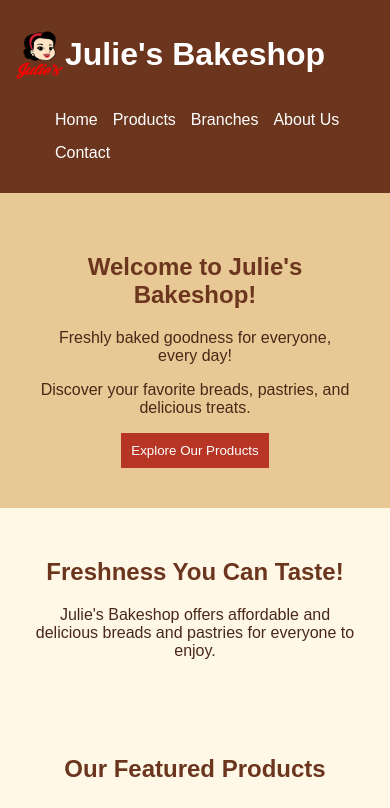
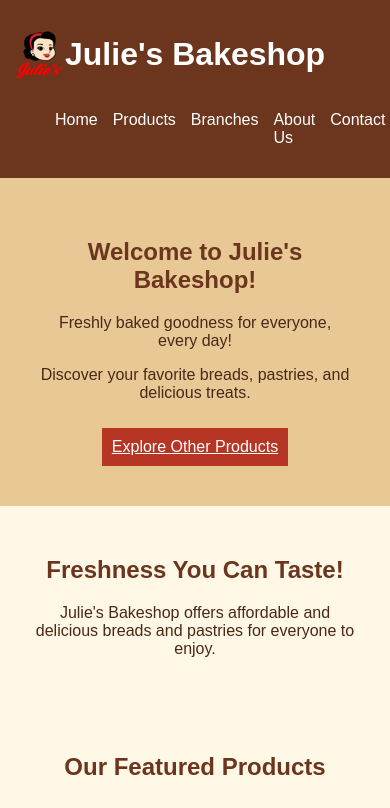
Before and after one commit to faithglazel/sedlao-website, a plain HTML site: page index.html in a window 390 px wide. Shown: the top 808 px of the page. Drawn offline with Linux system fonts and the light colour scheme.

Commit message:
7th commit

```diff
--- a/index.html
+++ b/index.html
@@ -29,7 +29,7 @@
         <h2>Welcome to Julie's Bakeshop!</h2>
         <p>Freshly baked goodness for everyone, every day!</p>
         <p>Discover your favorite breads, pastries, and delicious treats.</p>
-        <button>Explore Our Products</button>
+        <a href="#" class="btn">Explore Other Products</a>
     </section>
 
     <section class="intro">
--- a/style.css
+++ b/style.css
@@ -68,24 +68,14 @@ nav a {
     padding: 30px;
 }
 
-button {
+.home a {
     background-color: #B73525;
     color: white;
     padding: 10px;
-    border: none;
+    display: inline-block;
+    margin-top: 10px;
 }
 
 h2, h3 {
     color: #6B351E;
 }
-
-@media (max-width: 768px) {
-    header, .product-container, .promotion-container {
-        flex-direction: column;
-        align-items: center;
-    }
-
-    nav ul {
-        flex-wrap: wrap;
-    }
-}
```
